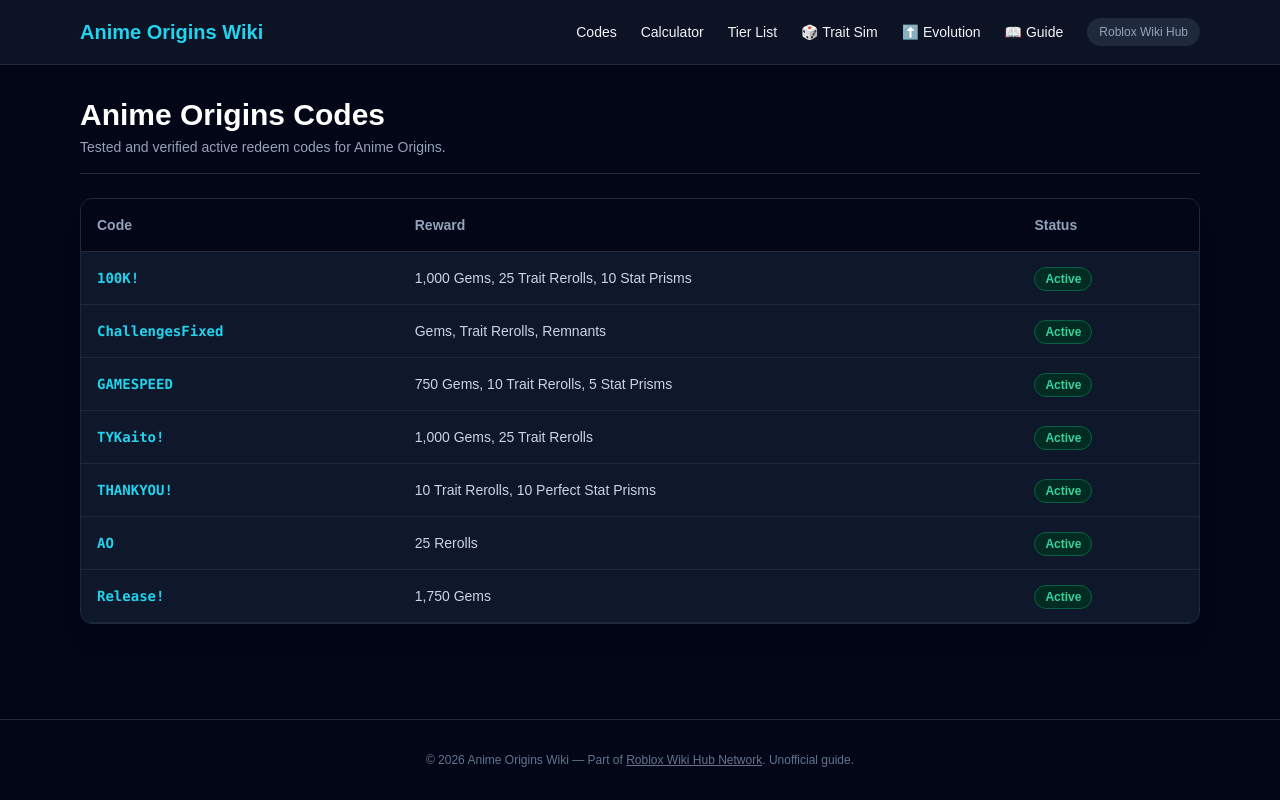
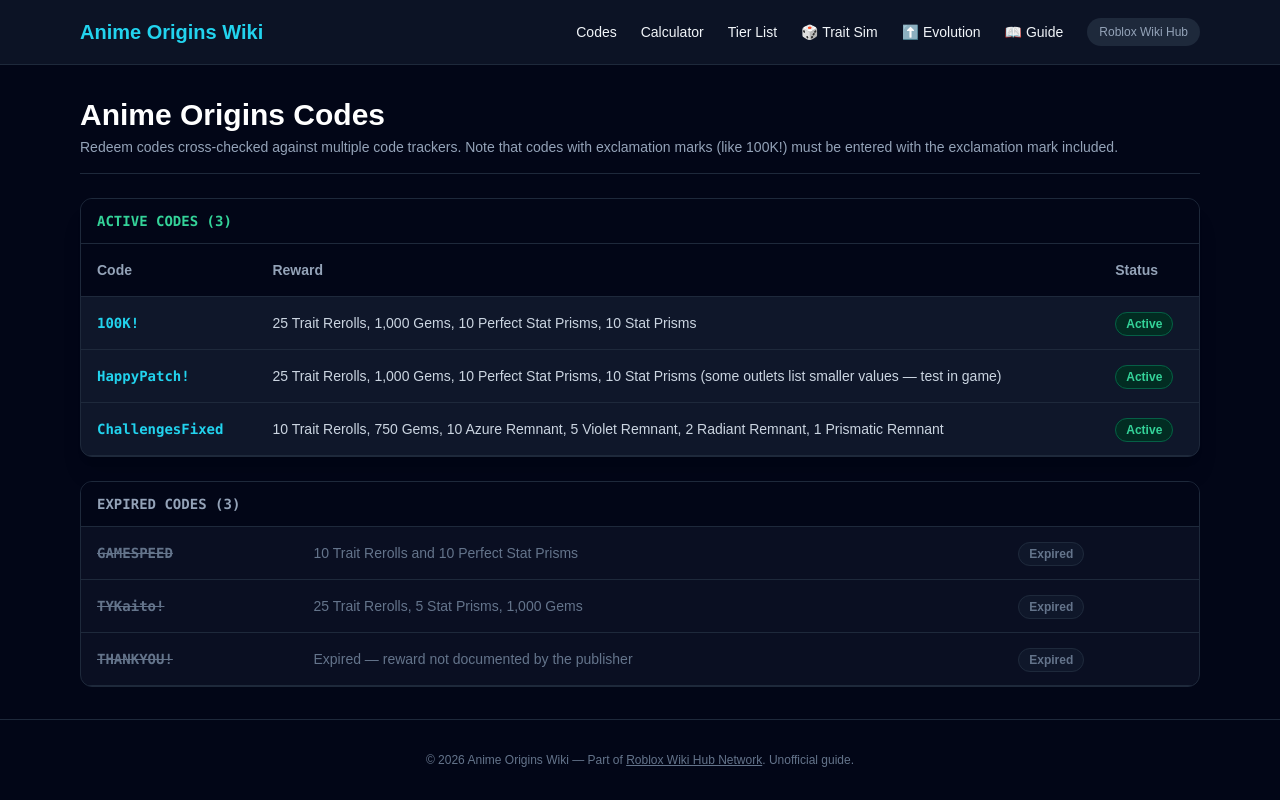
Before and after one commit to lianlele168/anime-origins-wiki, a Next.js app: page /codes in a window 1280 px wide. Built offline with nearby package versions, Linux system fonts and the light colour scheme.

Commit message:
fix(content): replace fabricated code tables with multi-source verified codes; honest no-codes state where no codes exist

```diff
--- a/src/app/codes/page.tsx
+++ b/src/app/codes/page.tsx
@@ -2,22 +2,37 @@
 
 export const metadata: Metadata = {
   title: 'Anime Origins Codes — Active Rewards & Gems',
-  description: 'Full list of active working Anime Origins redeem codes for . Claim free Gems, Trait Rerolls, and Stat Prisms.',
+  description: 'Multi-source verified Anime Origins redeem codes. Claim free Gems, Trait Rerolls, and Stat Prisms.',
   alternates: {
     canonical: '/codes',
   },
-  keywords: ['anime origins codes', 'anime origins codes ', 'anime origins reroll codes'],
+  keywords: ['anime origins codes', 'anime origins reroll codes'],
 };
+
+const ACTIVE_CODES = [
+  { code: '100K!', reward: '25 Trait Rerolls, 1,000 Gems, 10 Perfect Stat Prisms, 10 Stat Prisms' },
+  { code: 'HappyPatch!', reward: '25 Trait Rerolls, 1,000 Gems, 10 Perfect Stat Prisms, 10 Stat Prisms (some outlets list smaller values — test in game)' },
+  { code: 'ChallengesFixed', reward: '10 Trait Rerolls, 750 Gems, 10 Azure Remnant, 5 Violet Remnant, 2 Radiant Remnant, 1 Prismatic Remnant' },
+];
+
+const EXPIRED_CODES = [
+  { code: 'GAMESPEED', reward: '10 Trait Rerolls and 10 Perfect Stat Prisms' },
+  { code: 'TYKaito!', reward: '25 Trait Rerolls, 5 Stat Prisms, 1,000 Gems' },
+  { code: 'THANKYOU!', reward: 'Expired — reward not documented by the publisher' },
+];
 
 export default function CodesPage() {
   return (
     <div className="space-y-6">
       <div className="border-b border-slate-800 pb-4">
-        <h1 className="text-3xl font-black text-white">Anime Origins Codes </h1>
-        <p className="text-slate-400 text-sm mt-1">Tested and verified active redeem codes for Anime Origins.</p>
+        <h1 className="text-3xl font-black text-white">Anime Origins Codes</h1>
+        <p className="text-slate-400 text-sm mt-1">Redeem codes cross-checked against multiple code trackers. Note that codes with exclamation marks (like 100K!) must be entered with the exclamation mark included.</p>
       </div>
 
       <div className="bg-slate-900 border border-slate-800 rounded-xl overflow-hidden shadow-xl">
+        <div className="px-4 py-3 bg-slate-950 border-b border-slate-800">
+          <h2 className="text-sm font-bold text-emerald-400 font-mono uppercase">Active Codes ({ACTIVE_CODES.length})</h2>
+        </div>
         <table className="w-full text-left border-collapse text-sm">
           <thead>
             <tr className="bg-slate-950 border-b border-slate-800 text-slate-400 font-semibold">
@@ -27,49 +42,30 @@
             </tr>
           </thead>
           <tbody>
+            {ACTIVE_CODES.map((item) => (
+              <tr key={item.code} className="border-b border-slate-800 hover:bg-slate-900/50">
+                <td className="p-4 font-mono font-bold text-cyan-400">{item.code}</td>
+                <td className="p-4 text-slate-300">{item.reward}</td>
+                <td className="p-4"><span className="text-xs text-emerald-400 bg-emerald-950 border border-emerald-800 px-2.5 py-1 rounded-full font-semibold">Active</span></td>
+              </tr>
+            ))}
+          </tbody>
+        </table>
+      </div>
 
-            <tr className="border-b border-slate-800 hover:bg-slate-900/50">
-              <td className="p-4 font-mono font-bold text-cyan-400">100K!</td>
-              <td className="p-4 text-slate-300">1,000 Gems, 25 Trait Rerolls, 10 Stat Prisms</td>
-              <td className="p-4"><span className="text-xs text-emerald-400 bg-emerald-950 border border-emerald-800 px-2.5 py-1 rounded-full font-semibold">Active</span></td>
-            </tr>
-
-            <tr className="border-b border-slate-800 hover:bg-slate-900/50">
-              <td className="p-4 font-mono font-bold text-cyan-400">ChallengesFixed</td>
-              <td className="p-4 text-slate-300">Gems, Trait Rerolls, Remnants</td>
-              <td className="p-4"><span className="text-xs text-emerald-400 bg-emerald-950 border border-emerald-800 px-2.5 py-1 rounded-full font-semibold">Active</span></td>
-            </tr>
-
-            <tr className="border-b border-slate-800 hover:bg-slate-900/50">
-              <td className="p-4 font-mono font-bold text-cyan-400">GAMESPEED</td>
-              <td className="p-4 text-slate-300">750 Gems, 10 Trait Rerolls, 5 Stat Prisms</td>
-              <td className="p-4"><span className="text-xs text-emerald-400 bg-emerald-950 border border-emerald-800 px-2.5 py-1 rounded-full font-semibold">Active</span></td>
-            </tr>
-
-            <tr className="border-b border-slate-800 hover:bg-slate-900/50">
-              <td className="p-4 font-mono font-bold text-cyan-400">TYKaito!</td>
-              <td className="p-4 text-slate-300">1,000 Gems, 25 Trait Rerolls</td>
-              <td className="p-4"><span className="text-xs text-emerald-400 bg-emerald-950 border border-emerald-800 px-2.5 py-1 rounded-full font-semibold">Active</span></td>
-            </tr>
-
-            <tr className="border-b border-slate-800 hover:bg-slate-900/50">
-              <td className="p-4 font-mono font-bold text-cyan-400">THANKYOU!</td>
-              <td className="p-4 text-slate-300">10 Trait Rerolls, 10 Perfect Stat Prisms</td>
-              <td className="p-4"><span className="text-xs text-emerald-400 bg-emerald-950 border border-emerald-800 px-2.5 py-1 rounded-full font-semibold">Active</span></td>
-            </tr>
-
-            <tr className="border-b border-slate-800 hover:bg-slate-900/50">
-              <td className="p-4 font-mono font-bold text-cyan-400">AO</td>
-              <td className="p-4 text-slate-300">25 Rerolls</td>
-              <td className="p-4"><span className="text-xs text-emerald-400 bg-emerald-950 border border-emerald-800 px-2.5 py-1 rounded-full font-semibold">Active</span></td>
-            </tr>
-
-            <tr className="border-b border-slate-800 hover:bg-slate-900/50">
-              <td className="p-4 font-mono font-bold text-cyan-400">Release!</td>
-              <td className="p-4 text-slate-300">1,750 Gems</td>
-              <td className="p-4"><span className="text-xs text-emerald-400 bg-emerald-950 border border-emerald-800 px-2.5 py-1 rounded-full font-semibold">Active</span></td>
-            </tr>
-
+      <div className="bg-slate-900/60 border border-slate-800 rounded-xl overflow-hidden">
+        <div className="px-4 py-3 bg-slate-950 border-b border-slate-800">
+          <h2 className="text-sm font-bold text-slate-400 font-mono uppercase">Expired Codes ({EXPIRED_CODES.length})</h2>
+        </div>
+        <table className="w-full text-left border-collapse text-sm">
+          <tbody>
+            {EXPIRED_CODES.map((item) => (
+              <tr key={item.code} className="border-b border-slate-800 hover:bg-slate-900/50">
+                <td className="p-4 font-mono font-bold text-slate-500 line-through">{item.code}</td>
+                <td className="p-4 text-slate-500">{item.reward}</td>
+                <td className="p-4"><span className="text-xs text-slate-500 bg-slate-900 border border-slate-800 px-2.5 py-1 rounded-full font-semibold">Expired</span></td>
+              </tr>
+            ))}
           </tbody>
         </table>
       </div>
```
Also changed, not shown: src/data/wikiData.ts (+6 -6 lines).
